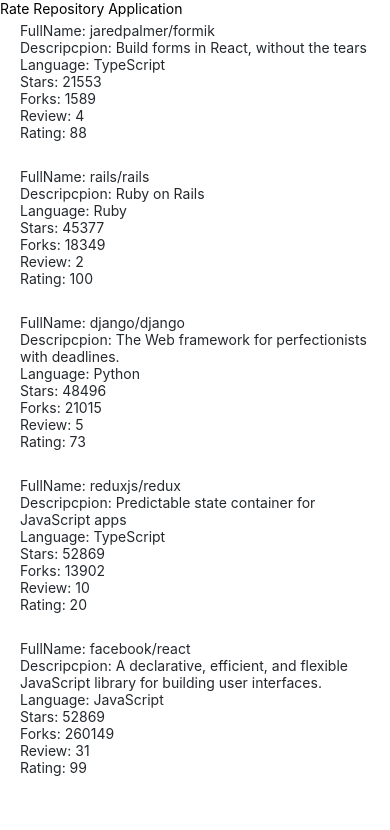
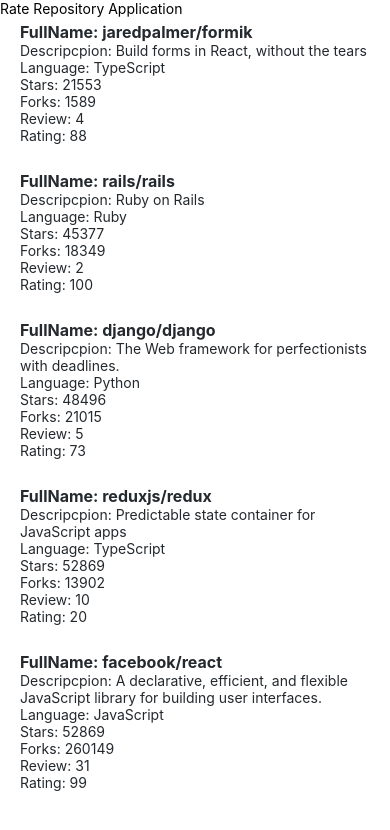
Before and after one commit to Fhernd/rate-repository-app, a React Native app: screen / in a window 390 px wide. Shown: the top 830 px of the page. Built offline with nearby package versions, Linux system fonts and the light colour scheme.

Commit message:
Vista con subcontrol para estadísticas

```diff
--- a/src/components/RepositoryItem.jsx
+++ b/src/components/RepositoryItem.jsx
@@ -1,16 +1,14 @@
 import React from 'react';
 import { View, StyleSheet } from 'react-native';
+import RepositoryStats from './RepositoryStats';
 import StyledText from './StyledText';
 
 const RepositoryItem = (item) => (
     <View key={item.id} style={styles.container}>
-        <StyledText>FullName: {item.fullName}</StyledText>
+        <StyledText fontSize='subheading' fontWeight='bold'>FullName: {item.fullName}</StyledText>
         <StyledText>Descripcpion: {item.description}</StyledText>
         <StyledText>Language: {item.language}</StyledText>
-        <StyledText>Stars: {item.stargazersCount}</StyledText>
-        <StyledText>Forks: {item.forksCount}</StyledText>
-        <StyledText>Review: {item.reviewCount}</StyledText>
-        <StyledText>Rating: {item.ratingAverage}</StyledText>
+        <RepositoryStats {...item} />
     </View>
 );
 
--- /dev/null
+++ b/src/components/RepositoryStats.jsx
@@ -0,0 +1,15 @@
+import React from "react";
+import { View } from "react-native";
+
+import StyledText from "./StyledText";
+
+const RepositoryStats = item => (
+    <View>
+        <StyledText>Stars: {item.stargazersCount}</StyledText>
+        <StyledText>Forks: {item.forksCount}</StyledText>
+        <StyledText>Review: {item.reviewCount}</StyledText>
+        <StyledText>Rating: {item.ratingAverage}</StyledText>
+    </View>
+);
+
+export default RepositoryStats;
```
